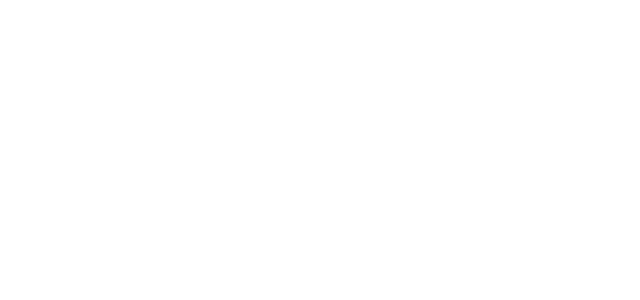
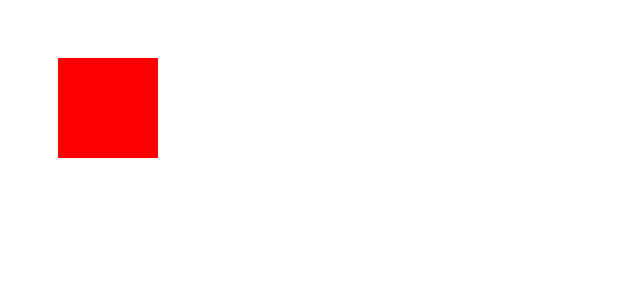
Before and after one commit to moon-annonation/d3-react, a React app: page / in a window 1280 px wide. Shown: the top 300 px of the page, without its empty margins (0-640 px from the left). Built offline with nearby package versions, Linux system fonts and the light colour scheme.

Commit message:
rect 생성해봄

```diff
--- a/src/App.jsx
+++ b/src/App.jsx
@@ -3,7 +3,11 @@
 const App = () => {
   return (
     <div>
-      <SVG />
+      <SVG>
+        <g>
+          <rect x={50} y={50} width={100} height={100} fill='red' />
+        </g>
+      </SVG>
     </div>
   );
 };
```
Also changed, not shown: 1 other file (tests, documents, lock files or other folders).
